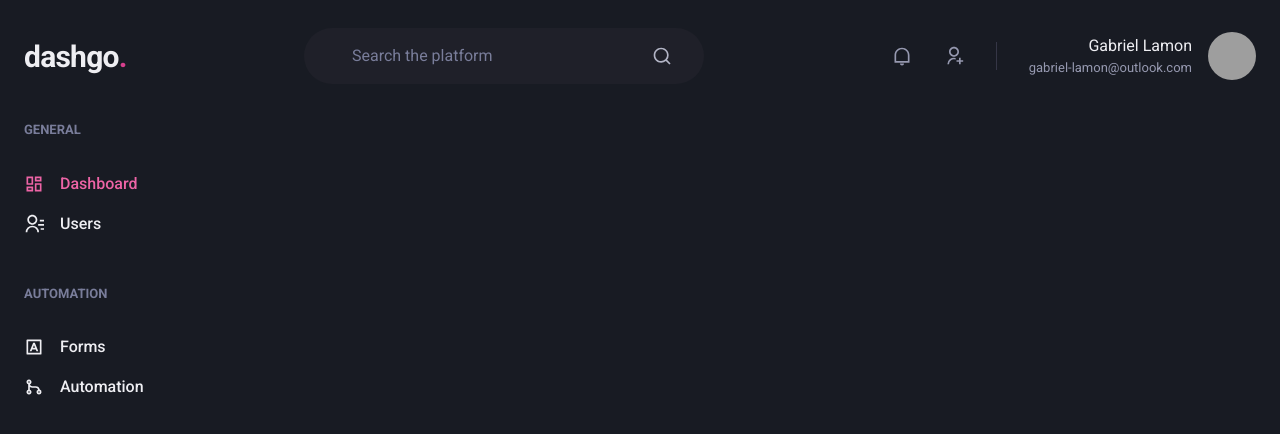
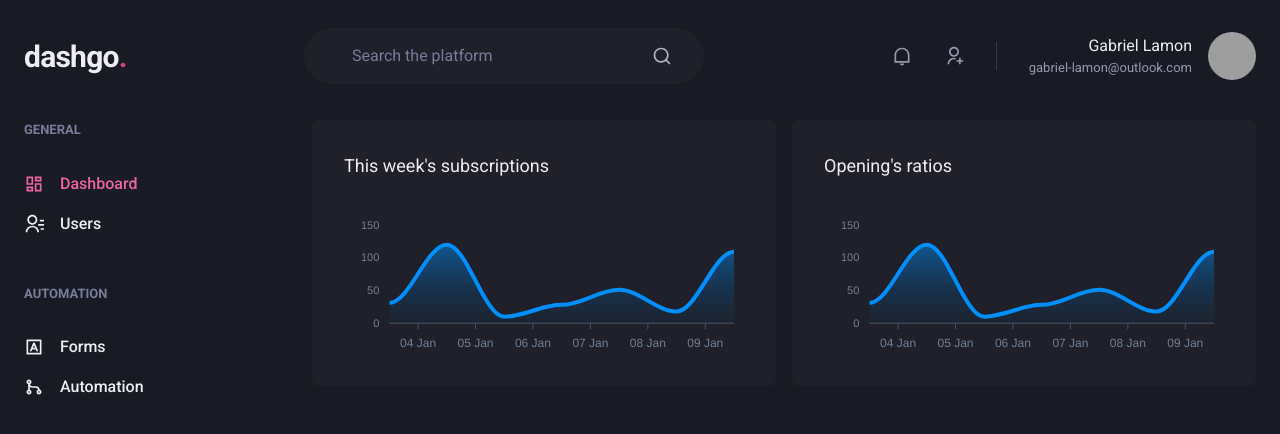
Before and after one commit to lamongabriel/dashgo, a Next.js app: page /dashboard in a window 1280 px wide. Shown: the top 434 px of the page. Built offline with nearby package versions, Linux system fonts and the light colour scheme; grey boxes are pictures that could not be loaded.

Commit message:
Dashboard page + apex graphs

```diff
--- a/package.json
+++ b/package.json
@@ -16,10 +16,12 @@
     "@types/node": "18.11.18",
     "@types/react": "18.0.26",
     "@types/react-dom": "18.0.10",
+    "apexcharts": "^3.36.3",
     "eslint-config-next": "13.1.1",
     "framer-motion": "^8.1.4",
     "next": "13.1.1",
     "react": "18.2.0",
+    "react-apexcharts": "^1.4.0",
     "react-dom": "18.2.0",
     "react-icons": "^4.7.1"
   },
--- a/src/pages/dashboard.tsx
+++ b/src/pages/dashboard.tsx
@@ -1,6 +1,67 @@
-import { Flex } from '@chakra-ui/react'
+import { Box, Flex, SimpleGrid, Text, theme } from '@chakra-ui/react'
 import { Header } from '../components/Header'
 import { Sidebar } from '../components/Sidebar'
+import dynamic from 'next/dynamic'
+
+import { ApexOptions } from 'apexcharts'
+
+const Chart = dynamic(() => import('react-apexcharts'), {
+	ssr: false
+})
+
+const options: ApexOptions = {
+	chart: {
+		toolbar: {
+			show: false
+		},
+		zoom: {
+			enabled: false
+		},
+		foreColor: theme.colors.gray[500],
+	},
+	grid: {
+		show: false
+	},
+	dataLabels: {
+		enabled: false
+	},
+	stroke: {
+		curve: 'smooth'
+	},
+	tooltip: {
+		enabled: false
+	},
+	xaxis: {
+		type: 'datetime',
+		axisBorder: {
+			color: theme.colors.gray[600]
+		},
+		axisTicks: {
+			color: theme.colors.gray[600]
+		},
+		categories: [
+			'2022-01-03T12:00:00.000Z',
+			'2022-01-04T12:00:00.000Z',
+			'2022-01-05T12:00:00.000Z',
+			'2022-01-06T12:00:00.000Z',
+			'2022-01-07T12:00:00.000Z',
+			'2022-01-08T12:00:00.000Z',
+			'2022-01-09T12:00:00.000Z',
+		],
+	},
+	fill: {
+		opacity: 0.3,
+		type: 'gradient',
+		gradient: {
+			shade: 'dark',
+			opacityFrom: 0.7,
+			opacityTo: 0.3
+		}
+	}
+}
+const series = [
+	{name: 'series1', data: [31, 120, 10, 28, 51, 18, 109]}
+]
 
 export default function Dashboard () {
 	return (
@@ -8,6 +69,16 @@ export default function Dashboard () {
 			<Header />
 			<Flex w='100%' my={6} maxWidth={1480} mx='auto' px={6}>
 				<Sidebar />
+				<SimpleGrid flex={1} gap={4} minChildWidth='320px' alignItems='flex-start'>
+					<Box p={8} bgColor='gray.800' borderRadius={8} pb={4}>
+						<Text fontSize='lg' mb={4}>This week's subscriptions</Text>
+						<Chart options={options} series={series} type='area' height={160} width={'100%'} />
+					</Box>
+					<Box p={8} bgColor='gray.800' borderRadius={8} pb={4}>
+						<Text fontSize='lg' mb={4}>Opening's ratios</Text>
+						<Chart options={options} series={series} type='area' height={160} width={'100%'} />
+					</Box>
+				</SimpleGrid>
 			</Flex>
 		</Flex>
 	)
```
Also changed, not shown: .eslintrc.cjs, 1 other file (tests, documents, lock files or other folders).
